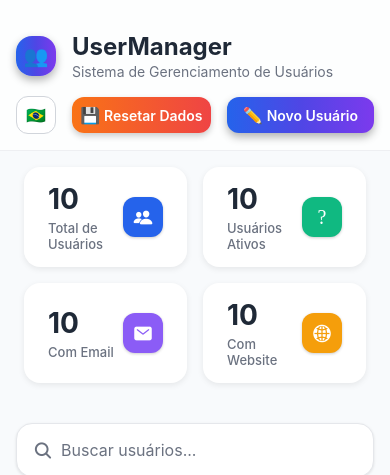
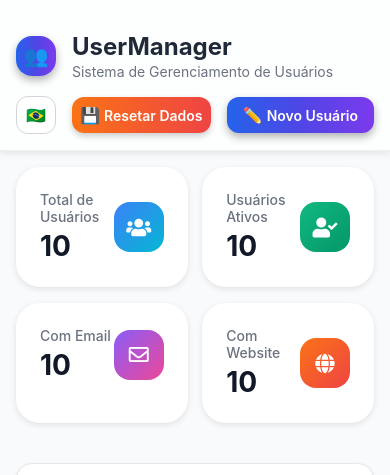
Before and after one commit to EduardoMendes418/Desafio-Front-End-React-Native-CRUD, a React Native app: screen /Home in a window 390 px wide. Shown: the top 475 px of the page. Built offline with nearby package versions, Linux system fonts and the light colour scheme.

Commit message:
[RNC-24] fix - color cards

```diff
--- a/src/components/StatsCards.tsx
+++ b/src/components/StatsCards.tsx
@@ -1,9 +1,11 @@
-import React from 'react';
-import { View, Text, StyleSheet } from 'react-native';
-import { Ionicons } from '@expo/vector-icons';
-import { User } from '../types/user';
-import { useTranslation } from 'react-i18next';
-import { theme } from '../styles/theme';
+import React from "react";
+import { View, Text, StyleSheet } from "react-native";
+import { FontAwesome5 } from "@expo/vector-icons";
+
+import { useTranslation } from "react-i18next";
+import { User } from "../types/user";
+import { theme } from "../styles/theme";
+import { LinearGradient } from "expo-linear-gradient";
 
 interface StatsCardsProps {
   users: User[];
@@ -15,127 +17,105 @@ export const StatsCards: React.FC<StatsCardsProps> = ({ users }) => {
   const stats = {
     total: users.length,
     active: users.length,
-    withEmail: users.filter(u => u.email).length,
-    withWebsite: users.filter(u => u.website).length,
+    withEmail: users.filter((u) => u.email).length,
+    withWebsite: users.filter((u) => u.website).length,
   };
 
   const cards = [
     {
-      icon: 'people' as const,
-      label: t('totalUsers'),
+      iconName: "users",
+      label: t("totalUsers"),
       value: stats.total,
-      color: '#2563eb',
+      gradient: ["#3b82f6", "#06b6d4"],
     },
     {
-      icon: 'person-check' as const,
-      label: t('activeUsers'),
+      iconName: "user-check",
+      label: t("activeUsers"),
       value: stats.active,
-      color: '#10b981',
+      gradient: ["#10b981", "#059669"],
     },
     {
-      icon: 'mail' as const,
-      label: t('withEmail'),
+      iconName: "envelope",
+      label: t("withEmail"),
       value: stats.withEmail,
-      color: '#8b5cf6',
+      gradient: ["#8b5cf6", "#ec4899"],
     },
     {
-      icon: 'globe' as const,
-      label: t('withWebsite'),
+      iconName: "globe",
+      label: t("withWebsite"),
       value: stats.withWebsite,
-      color: '#f59e0b',
+      gradient: ["#f97316", "#ef4444"],
     },
   ];
 
   return (
     <View style={styles.gridContainer}>
-      <View style={styles.gridRow}>
-        {cards.slice(0, 2).map((card, index) => (
+      {cards.map((card, index) => (
         <View key={index} style={styles.gridCard}>
           <View style={styles.cardContent}>
             <View style={styles.textContainer}>
+              <Text style={styles.label}>{card.label}</Text>
               <Text style={styles.value}>{card.value}</Text>
-                <Text style={styles.label}>{card.label}</Text>
             </View>
-              <View style={[styles.iconContainer, { backgroundColor: card.color }]}>
-                <Ionicons name={card.icon} size={20} color="#FFFFFF" />
-              </View>
+            <LinearGradient
+              colors={card.gradient}
+              style={styles.iconContainer}
+              start={{ x: 0, y: 0 }}
+              end={{ x: 1, y: 1 }}
+            >
+              <FontAwesome5 name={card.iconName} size={20} color="#fff" />
+            </LinearGradient>
           </View>
         </View>
       ))}
-      </View>
-      <View style={styles.gridRow}>
-        {cards.slice(2, 4).map((card, index) => (
-          <View key={index + 2} style={styles.gridCard}>
-            <View style={styles.cardContent}>
-              <View style={styles.textContainer}>
-                <Text style={styles.value}>{card.value}</Text>
-                <Text style={styles.label}>{card.label}</Text>
-              </View>
-              <View style={[styles.iconContainer, { backgroundColor: card.color }]}>
-                <Ionicons name={card.icon} size={20} color="#FFFFFF" />
-              </View>
-            </View>
-          </View>
-        ))}
-      </View>
     </View>
   );
 };
 
 const styles = StyleSheet.create({
   gridContainer: {
-    backgroundColor: '#f8fafc',
+    flexDirection: "row",
+    flexWrap: "wrap",
+    justifyContent: "space-between",
     padding: theme.spacing.md,
   },
-  gridRow: {
-    flexDirection: 'row',
-    justifyContent: 'space-between',
+  gridCard: {
+    backgroundColor: "#ffffff",
+    borderRadius: 24,
+    padding: theme.spacing.lg,
     marginBottom: theme.spacing.md,
-  },
-  gridCard: {
-    backgroundColor: '#FFFFFF',
-    borderRadius: 16,
-    padding: theme.spacing.lg,
-    flex: 1,
-    marginHorizontal: theme.spacing.sm,
-    height: 100,
+    width: "48%",
+    shadowColor: "#000",
+    shadowOffset: { width: 0, height: 2 },
+    shadowOpacity: 0.1,
+    shadowRadius: 6,
     elevation: 3,
-    shadowColor: '#000',
-    shadowOffset: { width: 0, height: 2 },
-    shadowOpacity: 0.08,
-    shadowRadius: 6,
-    justifyContent: 'center',
   },
   cardContent: {
-    flexDirection: 'row',
-    justifyContent: 'space-between',
-    alignItems: 'center',
+    flexDirection: "row",
+    justifyContent: "space-between",
+    alignItems: "center",
+    backgroundColor: "transparent",
   },
   textContainer: {
     flex: 1,
   },
+  label: {
+    fontSize: 14,
+    color: "#6b7280",
+    fontWeight: "500",
+  },
   value: {
     fontSize: 28,
-    fontWeight: 'bold',
-    color: '#1f2937',
-    marginBottom: 4,
-  },
-  label: {
-    fontSize: 13,
-    color: '#6b7280',
-    fontWeight: '500',
+    fontWeight: "bold",
+    color: "#111827",
+    marginTop: 4,
   },
   iconContainer: {
-    width: 40,
-    height: 40,
-    borderRadius: 12,
-    justifyContent: 'center',
-    alignItems: 'center',
-    marginLeft: theme.spacing.sm,
-    elevation: 2,
-    shadowColor: '#000',
-    shadowOffset: { width: 0, height: 1 },
-    shadowOpacity: 0.2,
-    shadowRadius: 3,
+    width: 50,
+    height: 50,
+    borderRadius: 16,
+    justifyContent: "center",
+    alignItems: "center",
   },
 });
```
Lines whose indentation alone changed are shown as unchanged.
